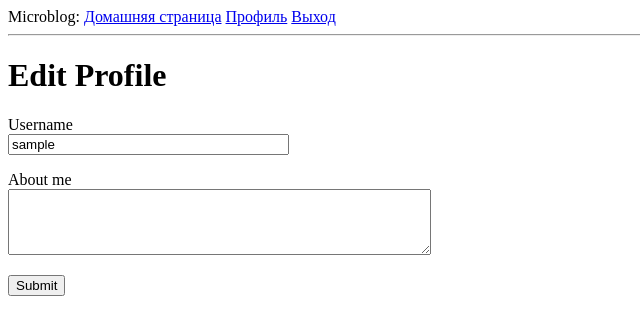
After one commit to LMarika/microblog, a Flask app: page /edit_profile in a window 1280 px wide. The commit adds this page. Shown: the top 335 px of the page, without its empty margins (0-640 px from the left). Run offline with Flask 3, Linux system fonts and the light colour scheme; the visitor is signed in with stand-in values (Sample User, id 1); data comes from the database, SQL or seed files in the repository.

Commit message:
added user's page, profile editorial page, avatars

```diff
--- a/app/forms.py
+++ b/app/forms.py
@@ -1,6 +1,6 @@
 from flask_wtf import FlaskForm
-from wtforms import StringField, PasswordField, BooleanField, SubmitField
-from wtforms.validators import ValidationError ,DataRequired, Email, EqualTo
+from wtforms import StringField, PasswordField, BooleanField, SubmitField, TextAreaField
+from wtforms.validators import ValidationError ,DataRequired, Email, EqualTo, Length
 import sqlalchemy as sa
 from app import db
 from app.models import User
@@ -30,3 +30,8 @@ class RegistrationForm(FlaskForm):
             User.email == email.data))
         if user is not None:
             raise ValidationError('Please use a different email address.')
+
+class EditProfileForm(FlaskForm):
+    username = StringField('Username', validators=[DataRequired()])
+    about_me = TextAreaField('About me', validators=[Length(min=0, max=140)])
+    submit = SubmitField('Submit')
--- a/app/models.py
+++ b/app/models.py
@@ -6,6 +6,7 @@ import sqlalchemy.orm as so
 from app import db
 from flask_login import UserMixin
 from app import login
+from hashlib import md5
 
 
 class User(UserMixin, db.Model):
@@ -14,7 +15,12 @@ class User(UserMixin, db.Model):
     email: so.Mapped[str] = so.mapped_column(sa.String(120), index=True, unique=True)
     password_hash: so.Mapped[Optional[str]] = so.mapped_column(sa.String(256))
     posts: so.WriteOnlyMapped['Post'] = so.relationship(back_populates='author')
-
+    about_me: so.Mapped[Optional[str]] = so.mapped_column(sa.String(140))
+    last_seen: so.Mapped[Optional[datetime]] = so.mapped_column(
+        default=lambda: datetime.now(timezone.utc))
+    def avatar(self, size):
+        digest = md5(self.email.lower().encode('utf-8')).hexdigest()
+        return f'https://www.gravatar.com/avatar/{digest}?d=identicon&s={size}'
     def __repe__(self):
         return '<User{}>'.format(self.username)
 
--- a/app/routes.py
+++ b/app/routes.py
@@ -10,6 +10,8 @@ from flask_login import login_required
 from flask import request
 from urllib.parse import urlsplit
 from app.forms import RegistrationForm
+from datetime import datetime, timezone
+from app.forms import EditProfileForm
 
 @app.route('/')
 @app.route('/index')
@@ -66,3 +68,37 @@ def register():
         flash('Congratulations, you are now a registered user!')
         return redirect(url_for('login'))
     return render_template('register.html', title='Register', form=form)
+
+@app.route('/user/<username>')
+@login_required
+def user(username):
+    user = db.first_or_404(sa.select(User).where(User.username == username))
+    posts = [
+        {'author': user, 'body': 'Test post #1'},
+        {'author': user, 'body': 'Test post #2'}
+    ]
+    return render_template('user.html', user=user, posts=posts)
+
+@app.before_request
+def before_request():
+    if current_user.is_authenticated:
+        current_user.last_seen = datetime.now(timezone.utc)
+        db.session.commit()
+
+from app.forms import EditProfileForm
+
+@app.route('/edit_profile', methods=['GET', 'POST'])
+@login_required
+def edit_profile():
+    form = EditProfileForm()
+    if form.validate_on_submit():
+        current_user.username = form.username.data
+        current_user.about_me = form.about_me.data
+        db.session.commit()
+        flash('Ваши изменения были сохранены.')
+        return redirect(url_for('edit_profile'))
+    elif request.method == 'GET':
+        form.username.data = current_user.username
+        form.about_me.data = current_user.about_me
+    return render_template('edit_profile.html', title='Edit Profile',
+                           form=form)
--- /dev/null
+++ b/templates/_post.html
@@ -0,0 +1,6 @@
+<table>
+  <tr valign="top">
+    <td><img src="{{ post.author.avatar(36) }}"></td>
+    <td>{{ post.author.username }} says:<br>{{ post.body }}</td>
+  </tr>
+</table>
--- a/templates/base.html
+++ b/templates/base.html
@@ -13,6 +13,7 @@
             {% if current_user.is_anonymous %}
             <a href="{{ url_for('login') }}">Войти</a>
             {% else %}
+            <a href="{{ url_for('user', username=current_user.username) }}">Профиль</a>
             <a href="{{ url_for('logout') }}">Выход</a>
             {% endif %}
         </div>
--- /dev/null
+++ b/templates/edit_profile.html
@@ -0,0 +1,23 @@
+{% extends "base.html" %}
+
+{% block content %}
+    <h1>Edit Profile</h1>
+    <form action="" method="post">
+        {{ form.hidden_tag() }}
+        <p>
+            {{ form.username.label }}<br>
+            {{ form.username(size=32) }}<br>
+            {% for error in form.username.errors %}
+            <span style="color: red;">[{{ error }}]</span>
+            {% endfor %}
+        </p>
+        <p>
+            {{ form.about_me.label }}<br>
+            {{ form.about_me(cols=50, rows=4) }}<br>
+            {% for error in form.about_me.errors %}
+            <span style="color: red;">[{{ error }}]</span>
+            {% endfor %}
+        </p>
+        <p>{{ form.submit() }}</p>
+    </form>
+{% endblock %}
```
Also changed, not shown: templates/user.html (added, +18 -0 lines).
